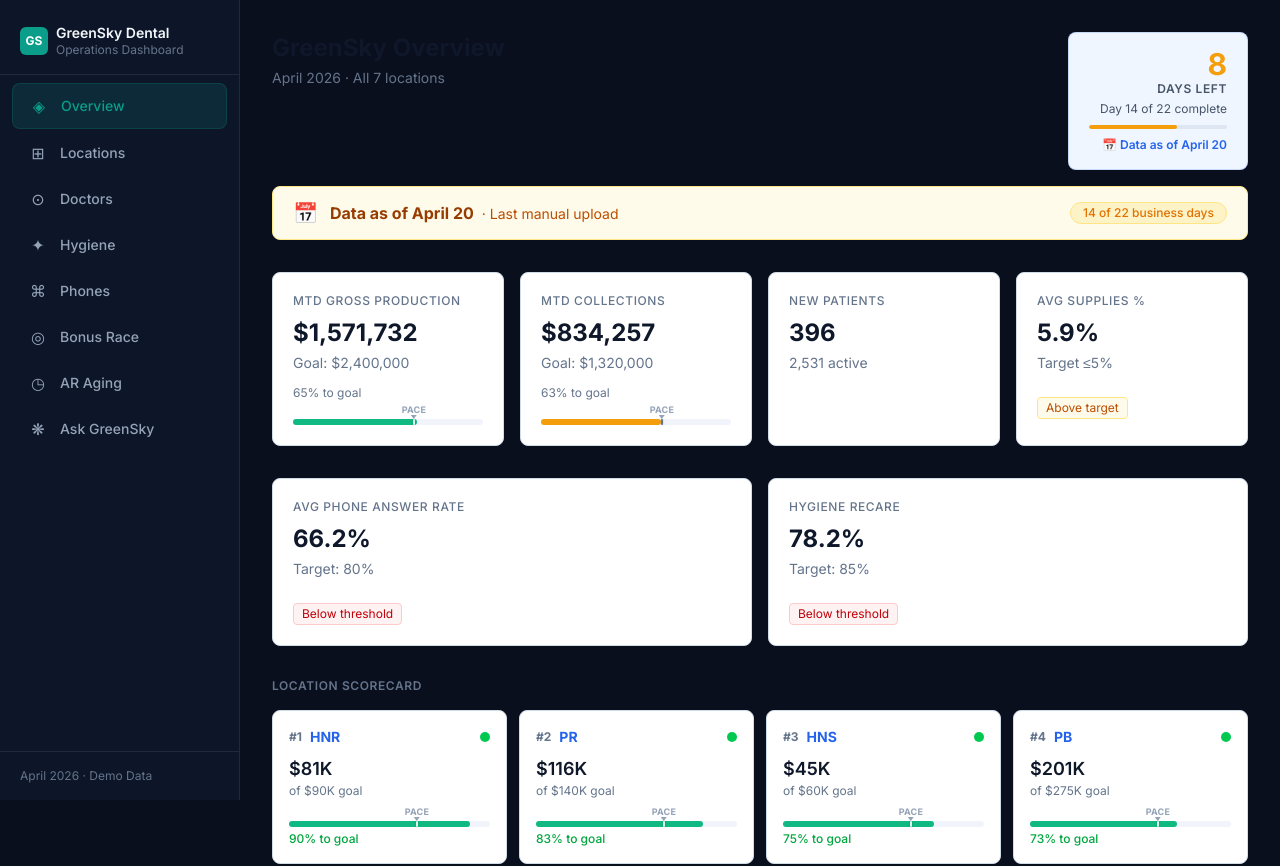
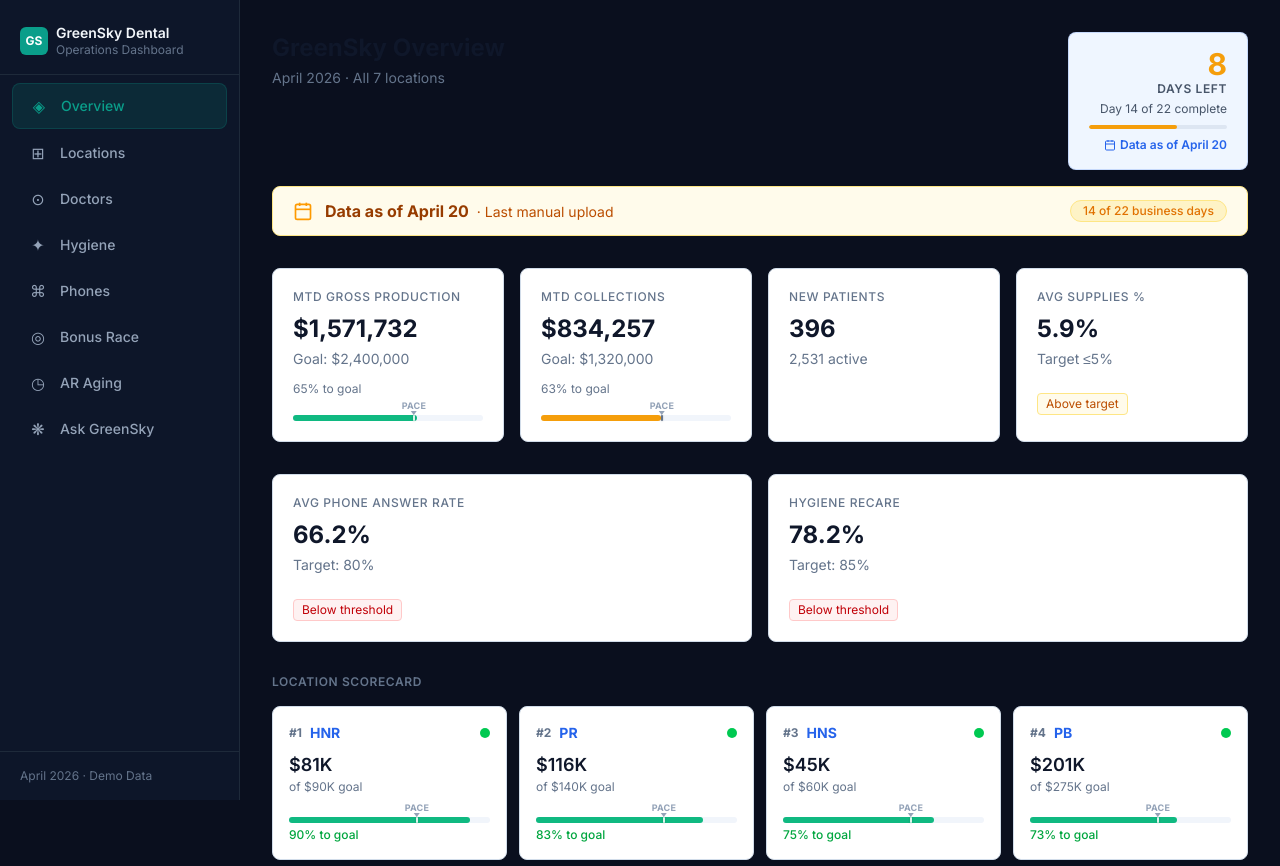
Before and after one commit to kylenichols15-gif/greenskydashboard, a Next.js app: page / in a window 1280 px wide. Shown: the top 866 px of the page. Built offline with nearby package versions, Linux system fonts and the light colour scheme.

Commit message:
Replace calendar emoji with SVG icon (emoji renders as 17 on Apple); force fresh deploy

```diff
--- a/app/page.tsx
+++ b/app/page.tsx
@@ -27,7 +27,9 @@ export default async function OverviewPage() {
 
       {/* Data Freshness Banner */}
       <div className="flex items-center gap-3 bg-amber-50 border border-amber-200 rounded-lg px-5 py-3 mb-8">
-        <span className="text-amber-500 text-xl">📅</span>
+        <svg className="w-5 h-5 text-amber-500 shrink-0" fill="none" viewBox="0 0 24 24" stroke="currentColor" strokeWidth={2}>
+          <rect x="3" y="4" width="18" height="18" rx="2" ry="2" /><line x1="16" y1="2" x2="16" y2="6" /><line x1="8" y1="2" x2="8" y2="6" /><line x1="3" y1="10" x2="21" y2="10" />
+        </svg>
         <div>
           <span className="text-amber-800 font-bold text-base">Data as of {PERIOD_INFO.dataAsOf}</span>
           <span className="text-amber-700 text-sm ml-2">· Last manual upload</span>
--- a/components/DaysLeft.tsx
+++ b/components/DaysLeft.tsx
@@ -1,4 +1,13 @@
 import { PERIOD_INFO } from '@/lib/data'
+
+const CalIcon = ({ className }: { className?: string }) => (
+  <svg className={className} fill="none" viewBox="0 0 24 24" stroke="currentColor" strokeWidth={2}>
+    <rect x="3" y="4" width="18" height="18" rx="2" ry="2" />
+    <line x1="16" y1="2" x2="16" y2="6" />
+    <line x1="8" y1="2" x2="8" y2="6" />
+    <line x1="3" y1="10" x2="21" y2="10" />
+  </svg>
+)
 
 export default function DaysLeft() {
   const { totalBizDays, daysComplete, daysRemaining, dataAsOf } = PERIOD_INFO
@@ -14,7 +23,10 @@ export default function DaysLeft() {
           <div className="mt-1 h-1 bg-[#dde6f2] rounded-full overflow-hidden">
             <div className="h-full bg-[#F59E0B] rounded-full" style={{ width: `${pct}%` }} />
           </div>
-          <div className="text-[#64748b] text-xs mt-1">📅 Data as of {dataAsOf}</div>
+          <div className="flex items-center gap-1 text-[#64748b] text-xs mt-1">
+            <CalIcon className="w-3 h-3" />
+            <span>Data as of {dataAsOf}</span>
+          </div>
         </div>
       </div>
       {/* Desktop: vertical card */}
@@ -25,7 +37,10 @@ export default function DaysLeft() {
         <div className="mt-2 h-1 bg-[#dde6f2] rounded-full overflow-hidden">
           <div className="h-full bg-[#F59E0B] rounded-full" style={{ width: `${pct}%` }} />
         </div>
-        <div className="text-[#2563eb] text-xs font-semibold mt-2">📅 Data as of {dataAsOf}</div>
+        <div className="flex items-center justify-end gap-1 text-[#2563eb] text-xs font-semibold mt-2">
+          <CalIcon className="w-3 h-3" />
+          <span>Data as of {dataAsOf}</span>
+        </div>
       </div>
     </>
   )
```
